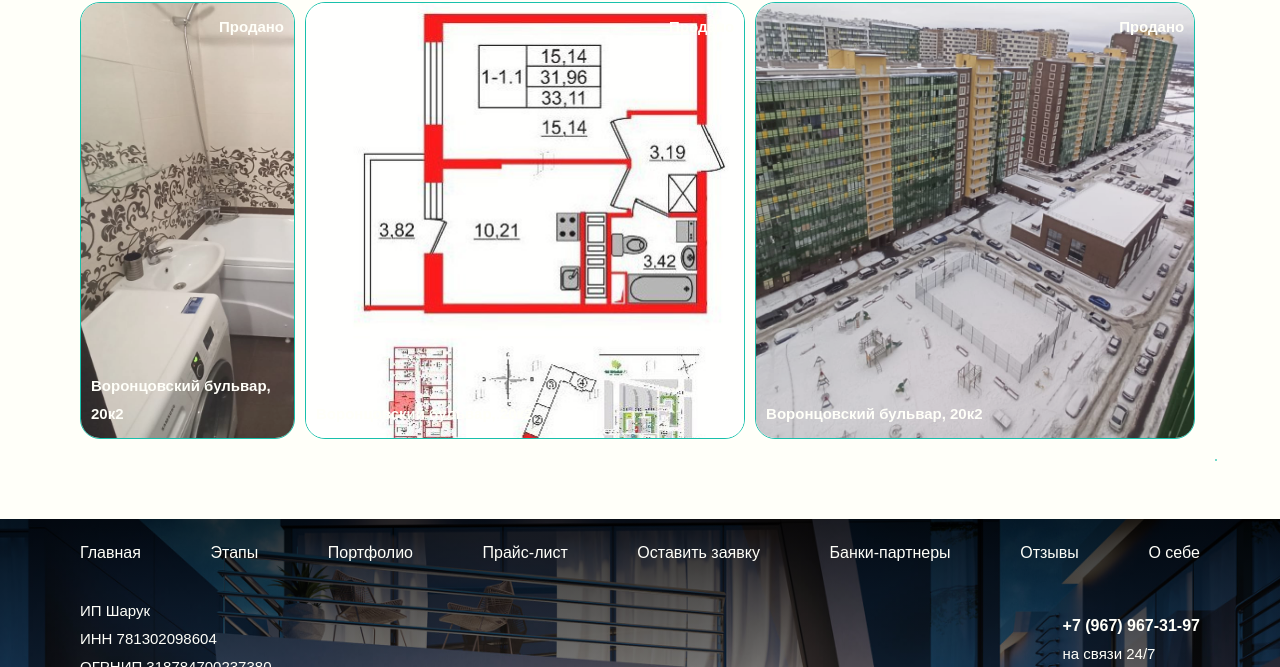
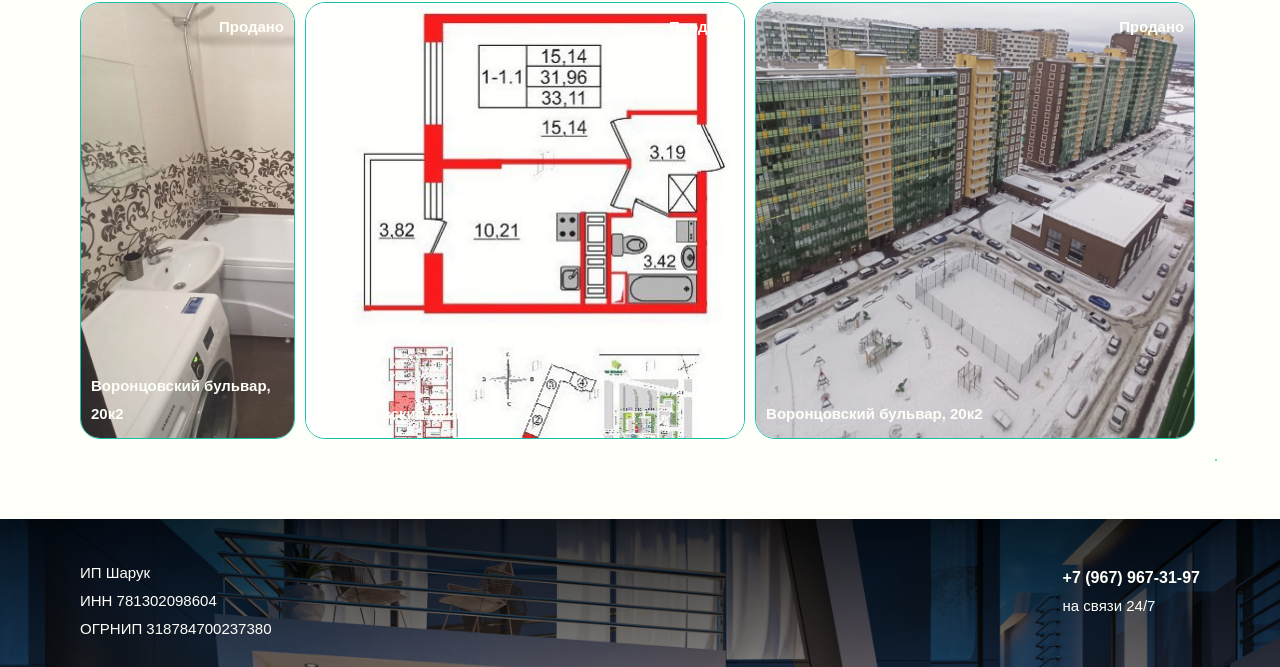
Before and after one commit to nadyavalin/realtor, a website: page gallery.html in a window 1280 px wide. Shown: the part 3004-3671 px from the top of the page. Drawn offline with Linux system fonts and the light colour scheme.

```diff
--- a/assets/styles/footer.css
+++ b/assets/styles/footer.css
@@ -89,6 +89,10 @@
   opacity: 1;
   visibility: visible;
   pointer-events: auto;
+}
+
+.footer__without-menu {
+  margin-top: 20px;
 }
 
 @media (hover: hover) {
--- a/gallery.html
+++ b/gallery.html
@@ -225,35 +225,8 @@
     </section>
   </main>
   <footer class="footer">
-    <nav class="navbar">
-      <ul>
-        <li><a href="#" class="footer__link">Главная</a></li>
-        <li>
-          <a href="#steps" class="footer__link" onclick="scrollToElement('#steps'); return false;">Этапы</a>
-        </li>
-        <li>
-          <a href="#portfolio" class="footer__link" onclick="scrollToElement('#portfolio'); return false;">Портфолио</a>
-        </li>
-        <li>
-          <a href="#price" class="footer__link" onclick="scrollToElement('#price'); return false;">Прайс-лист</a>
-        </li>
-        <li>
-          <a href="#request" class="footer__link" onclick="scrollToElement('#request'); return false;">Оставить
-            заявку</a>
-        </li>
-        <li>
-          <a href="#banks" class="footer__link" onclick="scrollToElement('#banks'); return false;">Банки-партнеры</a>
-        </li>
-        <li>
-          <a href="#reviews" class="footer__link" onclick="scrollToElement('#reviews'); return false;">Отзывы</a>
-        </li>
-        <li>
-          <a href="#about" class="footer__link" onclick="scrollToElement('#about'); return false;">О себе</a>
-        </li>
-      </ul>
-    </nav>
     <div class="footer__info">
-      <div>
+      <div class="footer__without-menu">
         <p>ИП Шарук</p>
         <p>ИНН 781302098604</p>
         <p>ОГРНИП 318784700237380</p>
```
Also changed, not shown: index.html (+1 -1 lines).
